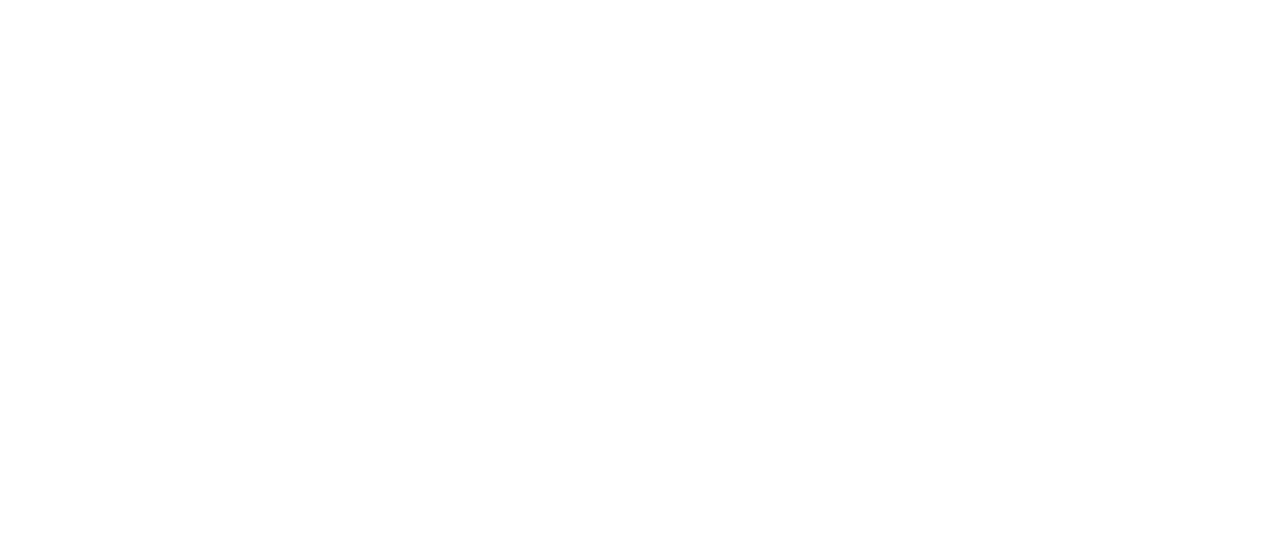
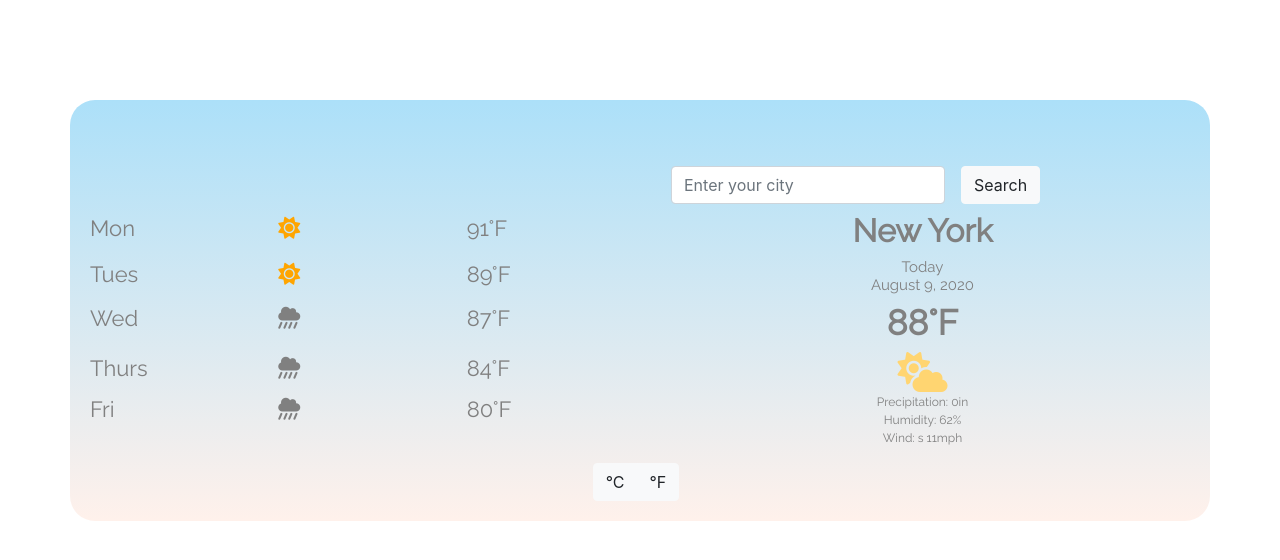
Before and after one commit to ShariElyse/weather-app-project, a plain HTML site: page index.html in a window 1280 px wide. Drawn offline with nearby package versions, Linux system fonts and the light colour scheme.

Commit message:
Moved existing project from CodeSandbox to VS Code

```diff
--- a/index.html
+++ b/index.html
@@ -2,8 +2,121 @@
 <html lang="en">
   <head>
     <meta charset="UTF-8" />
+    <script
+      src="https://kit.fontawesome.com/206bebed6c.js"
+      crossorigin="anonymous"
+    ></script>
+    <link
+      rel="stylesheet"
+      href="https://stackpath.bootstrapcdn.com/bootstrap/4.5.2/css/bootstrap.min.css"
+      integrity="sha384-JcKb8q3iqJ61gNV9KGb8thSsNjpSL0n8PARn9HuZOnIxN0hoP+VmmDGMN5t9UJ0Z"
+      crossorigin="anonymous"
+    />
     <meta name="viewport" content="width=device-width, initial-scale=1.0" />
-    <title>Document</title>
+
+    <script src="https://cdn.jsdelivr.net/npm/axios/dist/axios.min.js"></script>
+
+    <title>🌤Weather App</title>
+    <link
+      href="https://fonts.googleapis.com/css2?family=Comfortaa:wght@500&family=Raleway&display=swap"
+      rel="stylesheet"
+    />
+
+    <link rel="stylesheet" href="style.css" />
   </head>
-  <body></body>
+
+  <body>
+    <div class="container">
+      <div class="row">
+        <div class="col-6">
+          <h1></h1>
+        </div>
+        <div class="col-6">
+          <form class="form-inline" id="search-city-form">
+            <div class="form-group mb-2">
+              <input type="text" class="form-control-plaintext" />
+            </div>
+            <div class="form-group mx-sm-3 mb-2">
+              <input
+                type="text"
+                class="form-control"
+                placeholder="Enter your city"
+                id="find-city"
+              />
+            </div>
+            <button type="submit" class="btn btn-light mb-2">Search</button>
+          </form>
+        </div>
+      </div>
+      <div class="row">
+        <div class="col-2">Mon</div>
+        <div class="col-2">
+          <i class="fas fa-sun"></i>
+        </div>
+        <div class="col-2">91°F</div>
+        <div class="col-6 rightSide">
+          <h2><strong>New York</strong></h2>
+        </div>
+      </div>
+      <div class="row">
+        <div class="col-2">Tues</div>
+        <div class="col-2">
+          <i class="fas fa-sun"></i>
+        </div>
+        <div class="col-2">89°F</div>
+        <div class="col-6 rightSide">
+          <h3>
+            Today <br />
+            August 9, 2020
+          </h3>
+        </div>
+      </div>
+      <div class="row">
+        <div class="col-2">Wed</div>
+        <div class="col-2">
+          <i class="fas fa-cloud-showers-heavy"></i>
+        </div>
+        <div class="col-2">87°F</div>
+        <div class="col-6 rightSide">
+          <h4><strong>88°F</strong></h4>
+        </div>
+      </div>
+      <div class="row">
+        <div class="col-2">Thurs</div>
+        <div class="col-2">
+          <i class="fas fa-cloud-showers-heavy"></i>
+        </div>
+        <div class="col-2">84°F</div>
+        <div class="col-6 rightSide">
+          <i class="fas fa-cloud-sun"></i>
+        </div>
+      </div>
+      <div class="row">
+        <div class="col-2">Fri</div>
+        <div class="col-2">
+          <i class="fas fa-cloud-showers-heavy"></i>
+        </div>
+        <div class="col-2">80°F</div>
+        <div class="col-6 rightSide">
+          <p>
+            Precipitation: 0in <br />
+            Humidity: 62% <br />
+            Wind: s 11mph
+          </p>
+        </div>
+      </div>
+
+      <div class="btn-toolbar">
+        <div class="btn-group mr-2">
+          <button type="button" class="btn btn-light" id="show-celsius">
+            °C
+          </button>
+          <button type="button" class="btn btn-light" id="show-fahrenheit">
+            °F
+          </button>
+        </div>
+      </div>
+    </div>
+    <script src="script.js"></script>
+  </body>
 </html>
--- a/script.js
+++ b/script.js
@@ -0,0 +1,29 @@
+function displayCity(event) {
+  console.log(event);
+  event.preventDefault();
+  let city = document.querySelector("#find-city").value;
+  let apiKey = `95411422750c0e03350b1c829891759b`;
+  let apiEndpoint = `https://api.openweathermap.org/data/2.5/weather`;
+  let units = `imperial`;
+  let apiUrl = `${apiEndpoint}?q=${city}&appid=${apiKey}&units=${units}`;
+
+  function showCityName() {
+    let showCity = document.querySelector("h2");
+    showCity.innerHTML = city;
+    if (city.length <= 0) {
+      alert(`🙊 Oops! You forgot to enter your city.`);
+    }
+  }
+  showCityName();
+
+  function showWeather(response) {
+    let defaultTemp = document.querySelector("h4");
+    defaultTemp.innerHTML = Math.round(response.data.main.temp) + `°F`;
+
+    console.log(response);
+  }
+  axios.get(apiUrl).then(showWeather);
+}
+
+let searchCity = document.querySelector("#search-city-form");
+searchCity.addEventListener("submit", displayCity);
--- a/style.css
+++ b/style.css
@@ -0,0 +1,52 @@
+h1,
+h2,
+h3,
+h4 {
+  font-family: "Comfortaa", cursive;
+  font-family: "Raleway", sans-serif;
+}
+h1 {
+  font-size: 24px;
+  color: whitesmoke;
+}
+h3 {
+  font-size: 15px;
+}
+h2 {
+  font-size: 32px;
+}
+h4 {
+  font-size: 35px;
+}
+p {
+  font-size: 12px;
+  font-family: "Comfortaa", cursive;
+  font-family: "Raleway", sans-serif;
+}
+
+.container {
+  background-image: linear-gradient(to top, #fff1eb 0%, #ace0f9 100%);
+  padding: 20px;
+  margin: 100px auto;
+  border-radius: 25px;
+  color: gray;
+}
+.col-2 {
+  font-family: "Comfortaa", cursive;
+  font-family: "Raleway", sans-serif;
+  font-size: 22px;
+}
+.rightSide {
+  text-align: center;
+}
+.btn-toolbar {
+  display: block;
+  text-align: center;
+}
+.fa-sun {
+  color: orange;
+}
+.fa-cloud-sun {
+  color: #ffd571;
+  font-size: 40px;
+}
```
